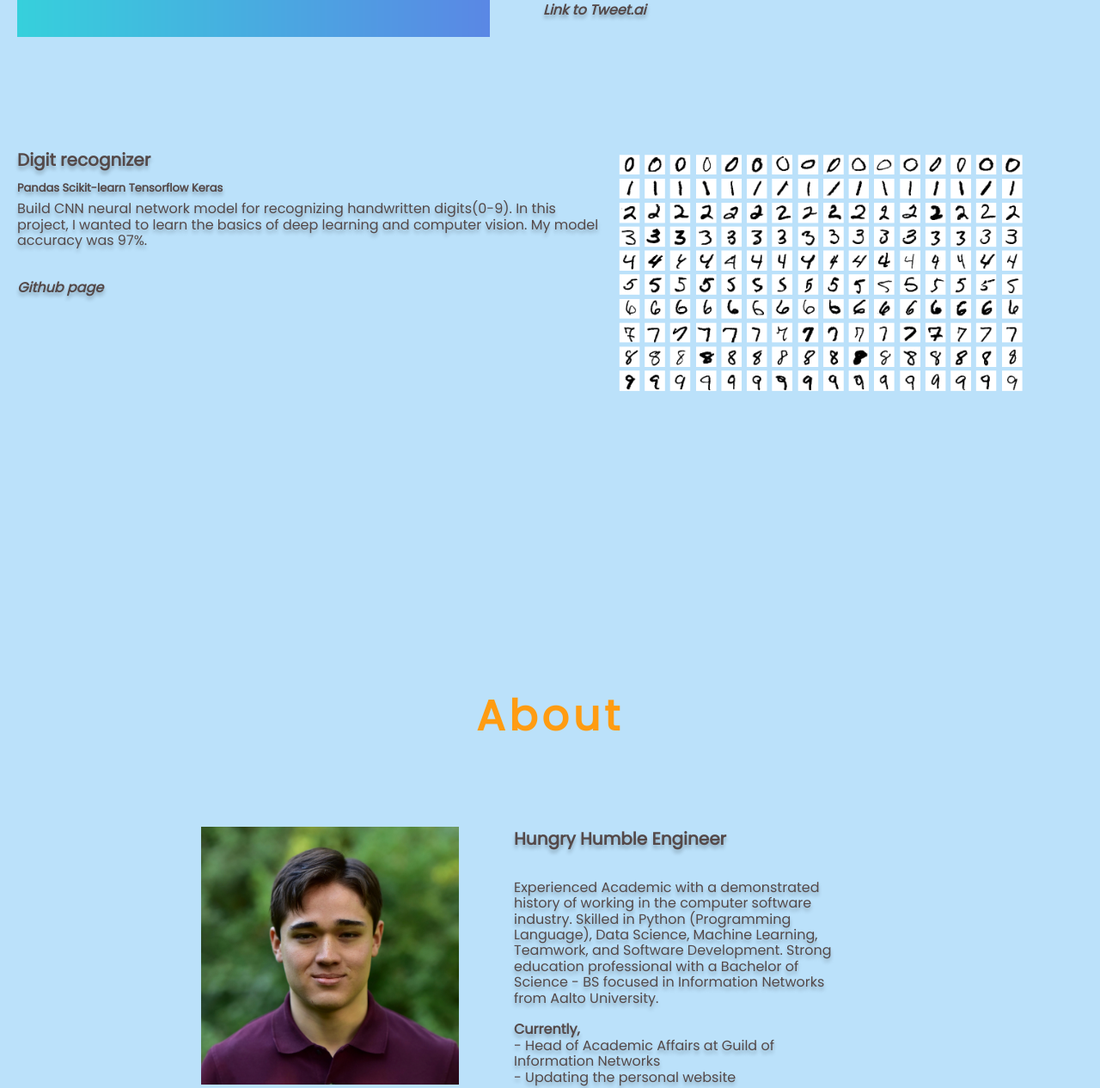
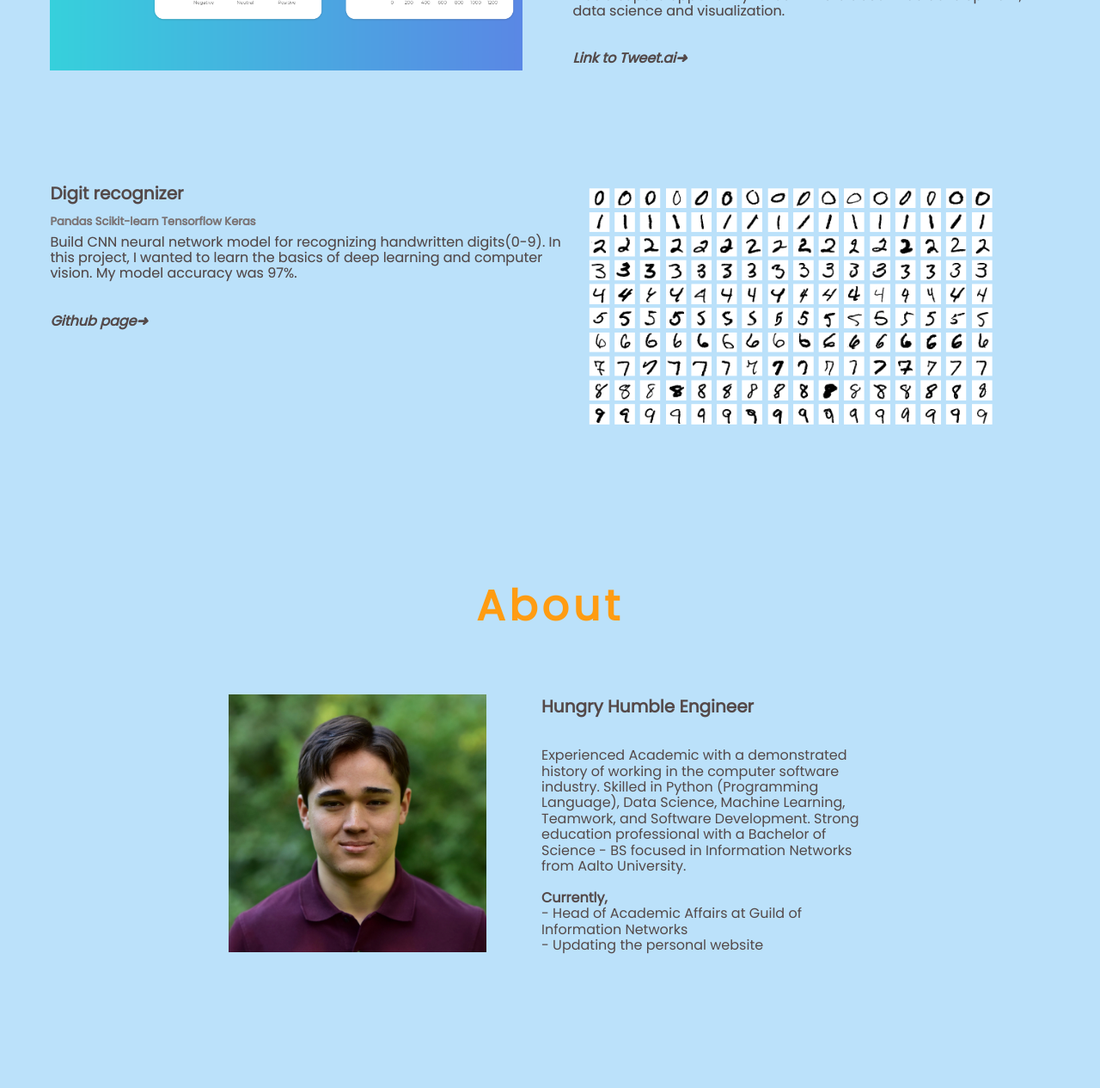
Before and after one commit to kenrii/Homepage, a plain HTML site: page index.html in a window 1280 px wide. Shown: the part 1175-2441 px from the top of the page at 86% size. Drawn offline with nearby package versions, Linux system fonts and the light colour scheme.

Commit message:
fixes to layout

```diff
--- a/css/index.css
+++ b/css/index.css
@@ -37,6 +37,8 @@ h2 {
     line-height: 46px;
     color: #FF9C12;
     letter-spacing: 5px;
+    padding-top: 0%;
+    padding-bottom: 3%;
 }
 
 h3 {
@@ -44,7 +46,6 @@ h3 {
     font-size: 20px;
     line-height: 30px;
     color: #544949;
-    text-shadow: 0px 4px 4px rgba(0, 0, 0, 0.25);
 }
 
 h4 {
@@ -115,8 +116,6 @@ section {
     padding-bottom: 13%;
     box-sizing: border-box;
 }
-
-
 
 #Ken {
     max-width: 100%;
@@ -231,6 +230,17 @@ section {
     justify-content: space-evenly;
     flex-direction: column;
     align-items: center;
+    padding-bottom: 0%;
+    box-sizing: border-box;
+}
+
+.details p, .details a {
+    text-shadow: 0px 0px 0px rgba(0, 0, 0, 0.25);
+}
+
+.details h4 {
+    text-shadow: 0px 0px 0px rgba(0, 0, 0, 0.25);
+    color: #7C7272;
 }
 
 article {
@@ -238,6 +248,7 @@ article {
     flex-direction: row;
     margin: 20px;
     margin-bottom: 10%;
+    padding: 0 3% 0 3%;
 }
 
 article:nth-child(2n) {
@@ -296,20 +307,25 @@ article a:hover, .contact a:hover, .icons i:hover {
 }
 
 .text {
-    padding: 5%;
+    padding-left: 5%;
     width: 30%;
+}
+
+.text p {
+    text-shadow: 0px 0px 0px rgba(0, 0, 0, 0);
 }
 
 .text h3 {
     padding-bottom: 30px;
 }
 
+
 .contact {
     display: flex;
     justify-content: center;
     align-items: center;
     flex-direction: column;
-    padding-bottom: 13%;
+    padding-bottom: 8%;
     box-sizing: border-box;
 }
 
@@ -394,6 +410,11 @@ footer {
         background-repeat: no-repeat;
     }
 
+    .projects h2 {
+        margin-bottom: 0%;
+        padding-bottom: 0%;
+    }
+
     .projects img {
         padding: 42px 0px;
     }
@@ -412,6 +433,7 @@ footer {
 
     .text {
         width: 75%;
+        padding-top: 8%;
     }
 
 }
```
Also changed, not shown: index.html (+2 -2 lines).
